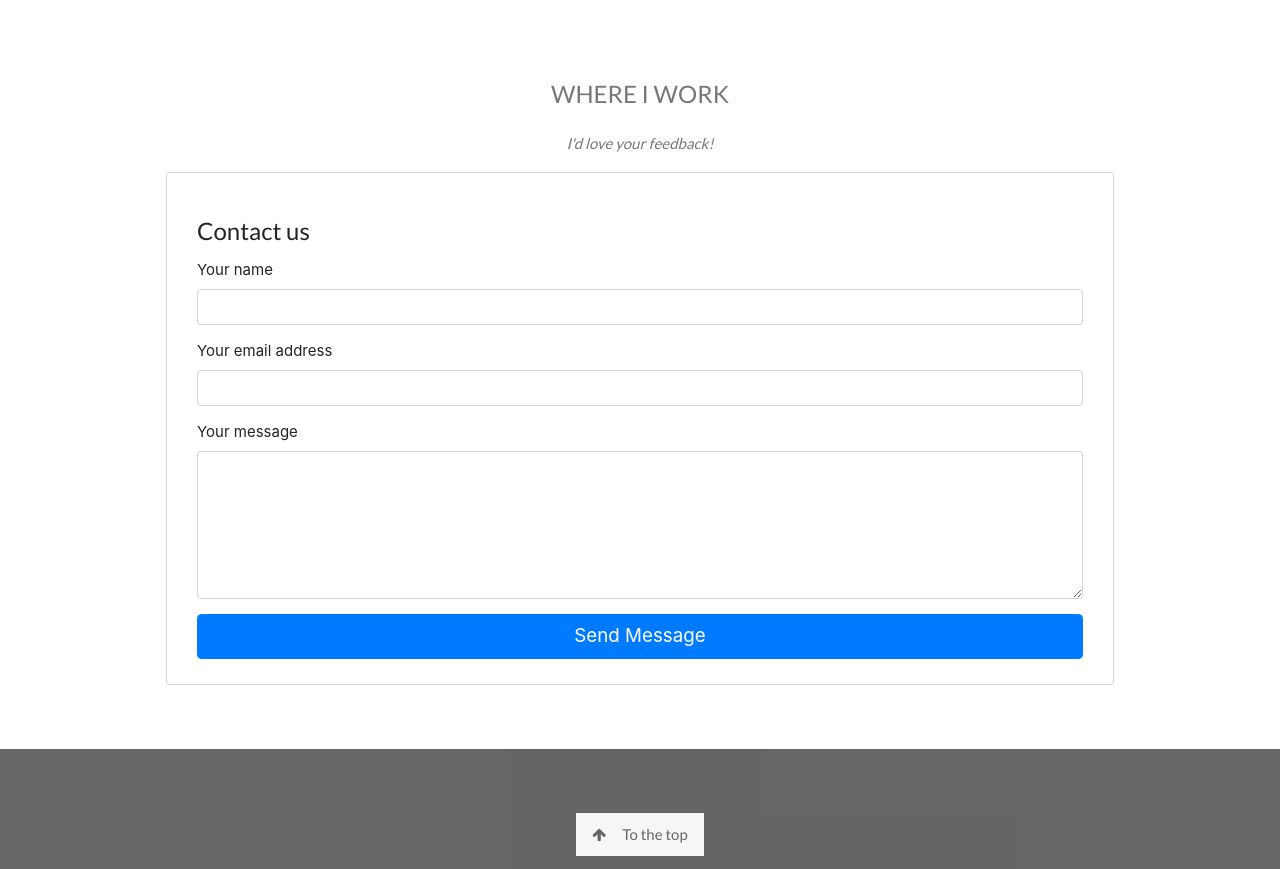
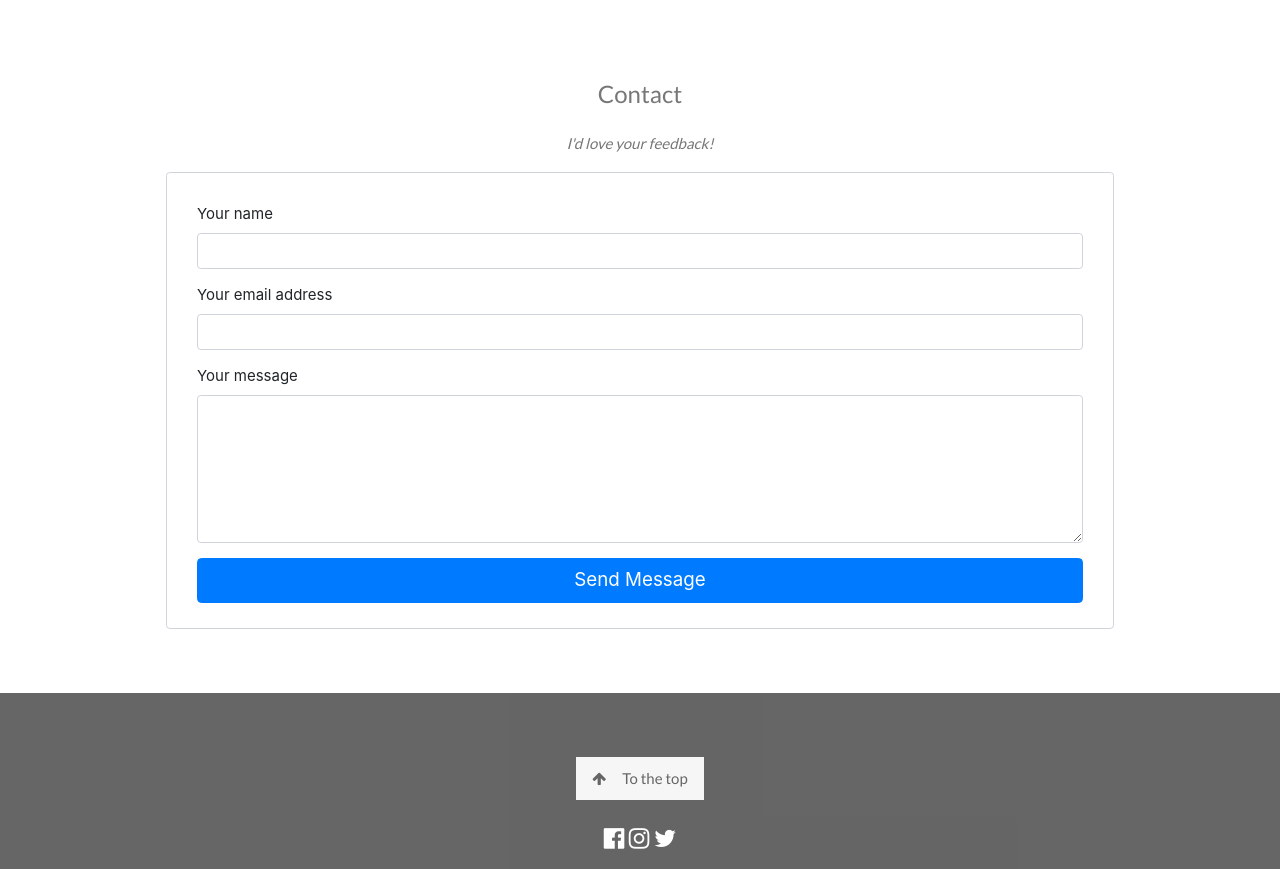
Before and after one commit to techupdates2/dharun, a plain HTML site: page index.html in a window 1280 px wide. Shown: the part 3248-4117 px from the top of the page. Drawn offline with nearby package versions, Linux system fonts and the light colour scheme.

Commit message:
Update index.html

```diff
--- a/index.html
+++ b/index.html
@@ -208,7 +208,7 @@ body, html {
 
 <!-- Container (Contact Section) -->
 <div class="w3-content w3-container w3-padding-64" id="contact">
-  <h3 class="w3-center">WHERE I WORK</h3>
+  <h3 class="w3-center">Contact</h3>
   <p class="w3-center"><em>I'd love your feedback!</em></p>
 
 
@@ -217,7 +217,7 @@ body, html {
 <div class="fcf-body">
 
     <div id="fcf-form">
-    <h3 class="fcf-h3">Contact us</h3>
+
 
     <form id="fcf-form-id" class="fcf-form-class" method="post" action="contact-form-process.php">
 
```
